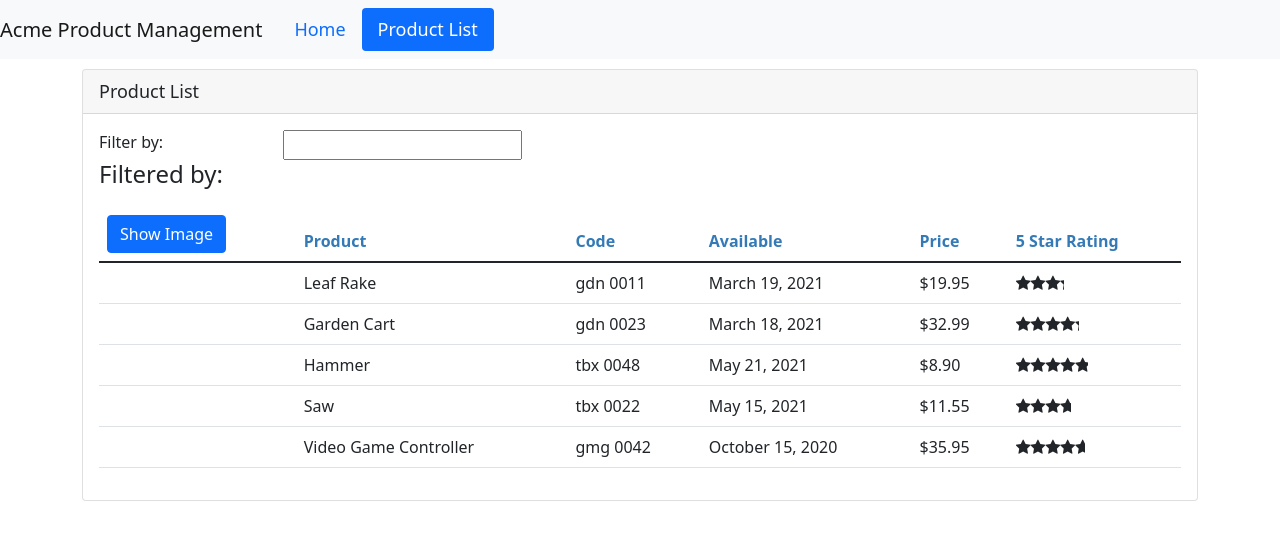
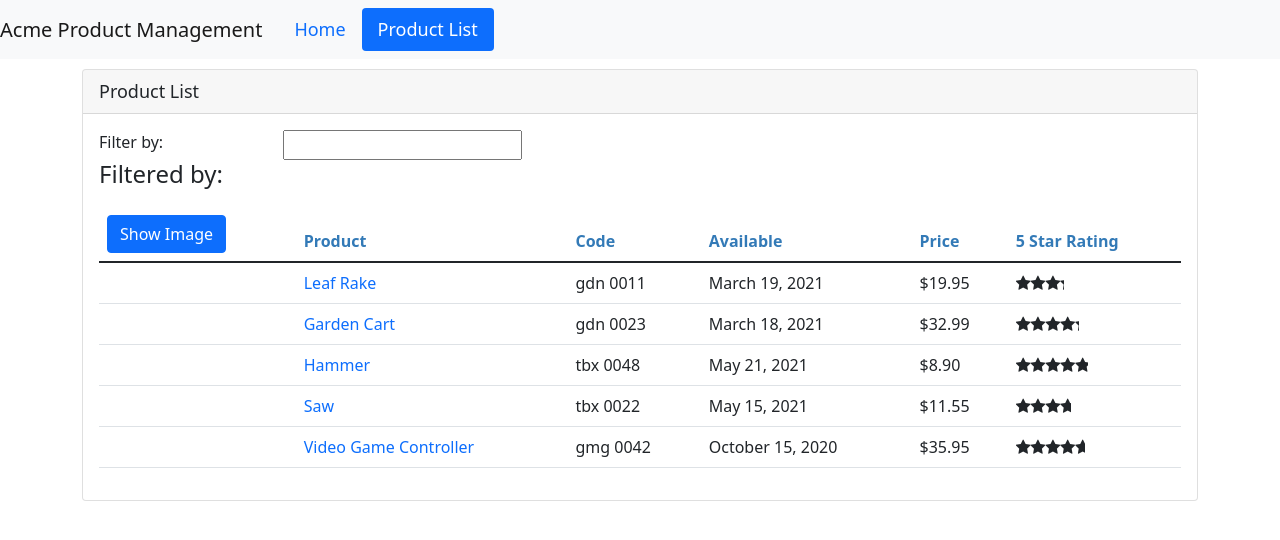
Before and after one commit to yaya-usman/APM, an Angular app: page /products in a window 1280 px wide. Shown: the top 540 px of the page. Built offline with nearby package versions, Linux system fonts and the light colour scheme.

Commit message:
setting up productDetail route

```diff
--- a/src/app/products/product-detail.component.ts
+++ b/src/app/products/product-detail.component.ts
@@ -7,7 +7,13 @@ import { ProductService } from './product.service';
   templateUrl: './product-detail.component.html',
   styleUrls: ['./product-detail.component.css']
 })
-export class ProductDetailComponent{
+export class ProductDetailComponent implements OnInit{
   pageTitle = 'Product Detail';
+  product!: IProduct;
+  constructor(private route: ActivatedRoute){}
+
+  ngOnInit(): void{
+    const id: number = Number(this.route.snapshot.paramMap.get('id'));
+  }
 
 }
--- a/src/app/products/product-list.component.html
+++ b/src/app/products/product-list.component.html
@@ -39,11 +39,17 @@
                 [style.margin.px]="imageMargin"
               />
             </td>
-            <td>{{ product.productName }}</td>
-            <td>{{ product.productCode | lowercase | convertToSpaces: '-'}}</td>
+            <td>
+              <a [routerLink]="['/products', product.productId]">
+                {{ product.productName }}
+              </a>
+            </td>
+            <td>
+              {{ product.productCode | lowercase | convertToSpaces: "-" }}
+            </td>
             <td>{{ product.releaseDate }}</td>
-            <td>{{ product.price | currency: 'USD':'symbol':'1.2-2'}}</td>
-            <td><pm-star [rating] = 'product.starRating'></pm-star></td>
+            <td>{{ product.price | currency: "USD":"symbol":"1.2-2" }}</td>
+            <td><pm-star [rating]="product.starRating"></pm-star></td>
           </tr>
         </tbody>
       </table>
```
